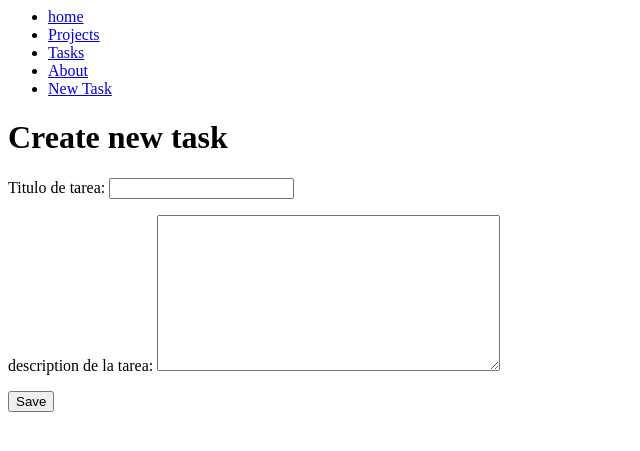
After one commit to dairxp/python_completo, a Django app: page /create_task/ in a window 1280 px wide. The commit adds this page. Shown: the top 451 px of the page, without its empty margins (0-640 px from the left). Run offline with Django 5.2, Linux system fonts and the light colour scheme.

Commit message:
feat: Formulario_Django FORM

```diff
--- /dev/null
+++ b/11-django_project/mysite/myapp/forms.py
@@ -0,0 +1,5 @@
+from django import forms
+
+class CreateNewTask(forms.Form):
+    title=forms.CharField(label="Titulo de tarea", max_length=200)
+    description=forms.CharField(label= "description de la tarea",widget=forms.Textarea)
--- /dev/null
+++ b/11-django_project/mysite/myapp/templates/create_task.html
@@ -0,0 +1,16 @@
+{% extends 'layouts/base.html' %}
+
+{% block content %}
+<h1>Create new task</h1>
+
+<!-- <input type="text">
+<textarea name="description" id=""></textarea> -->
+<form method='POST'>
+
+    {% csrf_token %}
+    {{form.as_p}}
+    <button>
+        Save
+    </button>
+</form>
+{% endblock %}
--- a/11-django_project/mysite/myapp/templates/layouts/base.html
+++ b/11-django_project/mysite/myapp/templates/layouts/base.html
@@ -12,6 +12,9 @@
         <li>
             <a href="/about">About</a>
         </li>
+        <li>
+            <a href="/create_task">New Task</a>
+        </li>
     </ul>
 </nav>
 
--- a/11-django_project/mysite/myapp/urls.py
+++ b/11-django_project/mysite/myapp/urls.py
@@ -7,4 +7,5 @@ urlpatterns = [
     path('hello/<int:id>', views.hello),
     path('projects/', views.projects),
     path('tasks/', views.tasks),
+    path('create_task/', views.create_task),
 ]
--- a/11-django_project/mysite/myapp/views.py
+++ b/11-django_project/mysite/myapp/views.py
@@ -1,7 +1,7 @@
 from django.http import HttpResponse, JsonResponse
 from .models import Project, Task
-from django.shortcuts import render
-
+from django.shortcuts import render, redirect
+from .forms import CreateNewTask
 # Create your views here.
 def index(request):
     title_inicio = 'Django Course!!'
@@ -32,3 +32,13 @@ def tasks(request):
     return render(request, 'tasks.html', {
         'tasks': tasks
     })
+
+def create_task(request):
+    if request.method == 'GET':
+        #show inteface
+        return render(request, 'create_task.html', {
+        'form': CreateNewTask()
+        })
+    else:
+        Task.objects.create(title=request.POST['title'],description=request.POST['description'], project_id=1)
+        return redirect('/tasks/')
```
